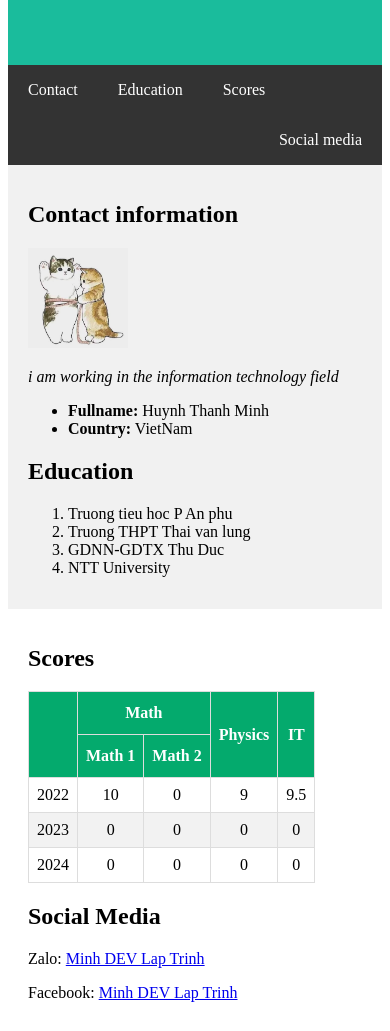
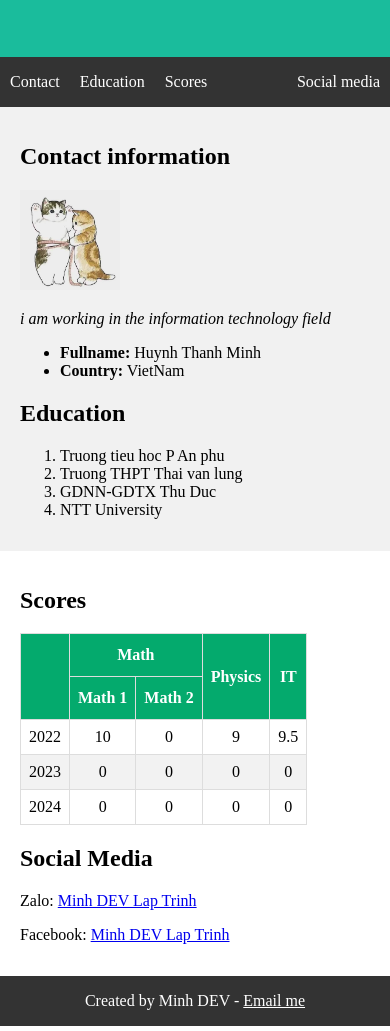
Before and after one commit to thanhminhDEV/My-Resume-Website, a plain HTML site: page index.html in a window 390 px wide. Shown: the part 140-1171 px from the top of the page. Drawn offline with Linux system fonts and the light colour scheme.

Commit message:
Fix bug @media

```diff
--- a/assets/styles.css
+++ b/assets/styles.css
@@ -1,3 +1,7 @@
+body {
+    margin: 0;
+}
+
 .menu-text {
     background-color: #1abc9c;
     text-align: center;
@@ -84,12 +88,26 @@ table th {
     background-color: #04aa6d;
     color: white;
 }
-
-@media(max-wight: 800px) {
+@media(max-width: 800px) {
     .left-sida {
         flex: 100%;
     }
+
     .right-sida {
         flex: 100%;
     }
 }
+
+@media(max-width: 418px) {
+    .left-sida {
+        flex: 100%;
+    }
+
+    .right-sida {
+        flex: 100%;
+    }
+
+    nav a {
+        padding: 16px 10px;
+    }
+}
--- a/index.html
+++ b/index.html
@@ -16,7 +16,7 @@
             <a href="#contact" class="menu-left">Contact</a>
             <a href="#education" class="menu-left">Education</a>
             <a href="#scores" class="menu-left">Scores</a>
-            <a href="#!" class="menu-right">Social media</a>
+            <a href="#social" class="menu-right">Social media</a>
         </nav>
         <div class="container">
             <div class="left-sida">
@@ -79,7 +79,7 @@
                     </tr>
                 </table>
 
-                <h2>Social Media</h2>
+                <h2 id="social">Social Media</h2>
                 <p>Zalo: <a href="tel:03468564943">Minh DEV Lap Trinh</a></p>
                 <p>
                     Facebook:
```
